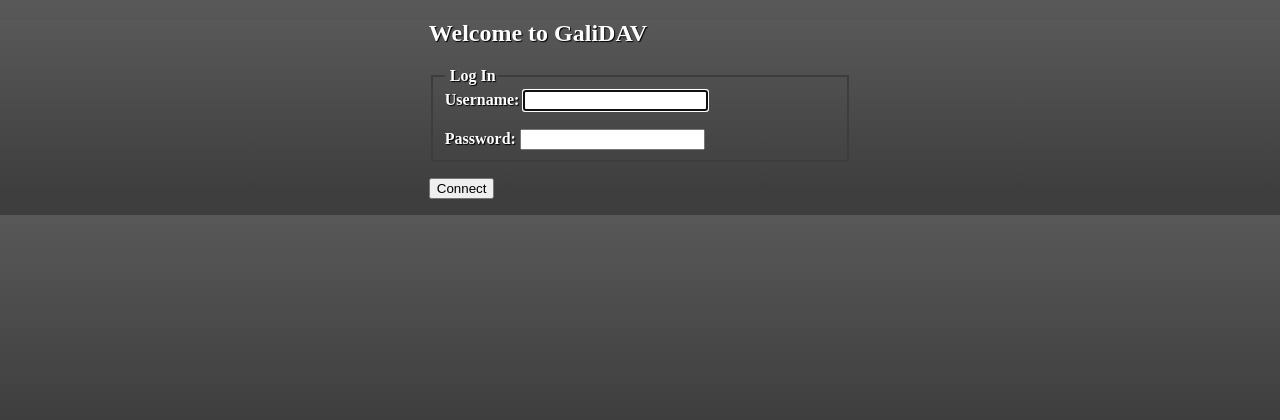
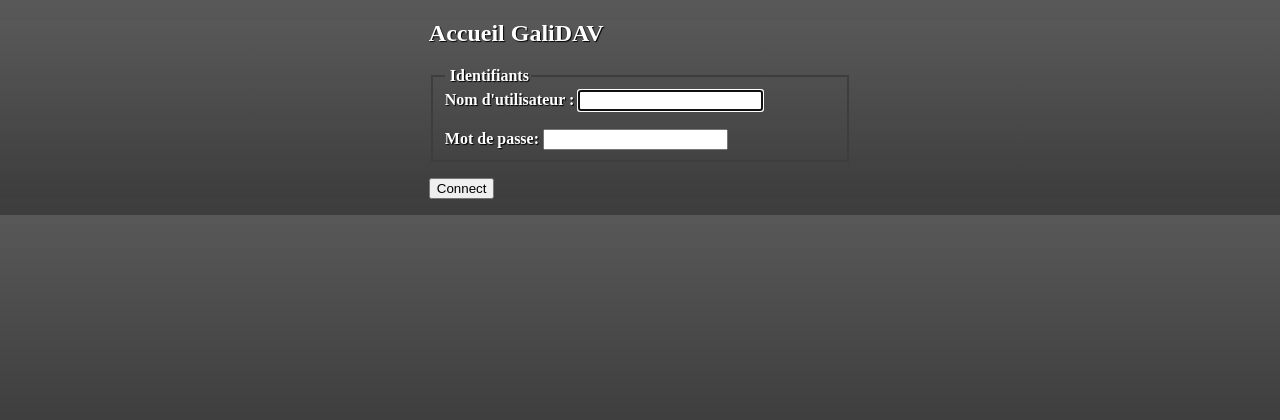
Before and after one commit to flowerkinzy/GaliDAV-Autonomy, a PHP site: page /login.php in a window 1280 px wide. Shown: the top 420 px of the page. Run offline with PHP 8.4, Linux system fonts and the light colour scheme; some libraries are stand-ins or nearby versions.

Commit message:
Translate login page in French

```diff
--- a/login.php
+++ b/login.php
@@ -12,11 +12,11 @@
 </head>
 <body>
 	<div id="logbox">
-		<h2 type="log-welcome"> Welcome to GaliDAV </h2>
+		<h2 type="log-welcome"> Accueil GaliDAV </h2>
 		<form method="post" action="loginCheck.php" enctype="multipart/form-data">
-			<fieldset><legend> Log In </legend>
-				<label for="username"> Username:</label>  <input name="username" type="text" id="username" required autofocus /><br /><br />
-				<label for="password"> Password:  </label><input type="password" name="password" id="password" required /><br />
+			<fieldset><legend> Identifiants </legend>
+				<label for="username"> Nom d'utilisateur :</label>  <input name="username" type="text" id="username" required autofocus /><br /><br />
+				<label for="password"> Mot de passe:  </label><input type="password" name="password" id="password" required /><br />
 			</fieldset>
 
 			<p><input type="submit" value="Connect" /></p>
```
